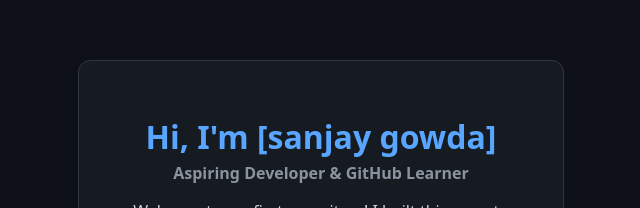
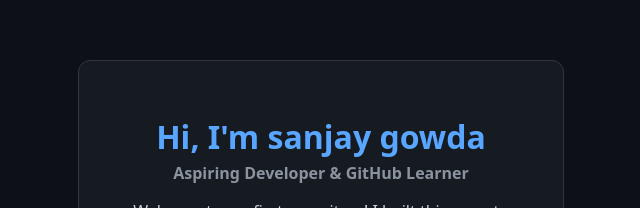
Before and after one commit to sanjaymbgowda18-ui/my-portfolio, a plain HTML site: page index.html in a window 1280 px wide. Shown: the part 204-412 px from the top of the page, without its empty margins (319-959 px from the left). Drawn offline with Linux system fonts and the light colour scheme.

Commit message:
update name

```diff
--- a/index.html
+++ b/index.html
@@ -8,7 +8,7 @@
 </head>
 <body>
   <div class="card">
-    <h1>Hi, I'm [sanjay gowda]</h1>
+    <h1>Hi, I'm sanjay gowda</h1>
     <p class="role">Aspiring Developer & GitHub Learner</p>
     <p>Welcome to my first repository! I built this page to practice commits, branches, and hosting on GitHub.</p>
     <div class="skills">
```
